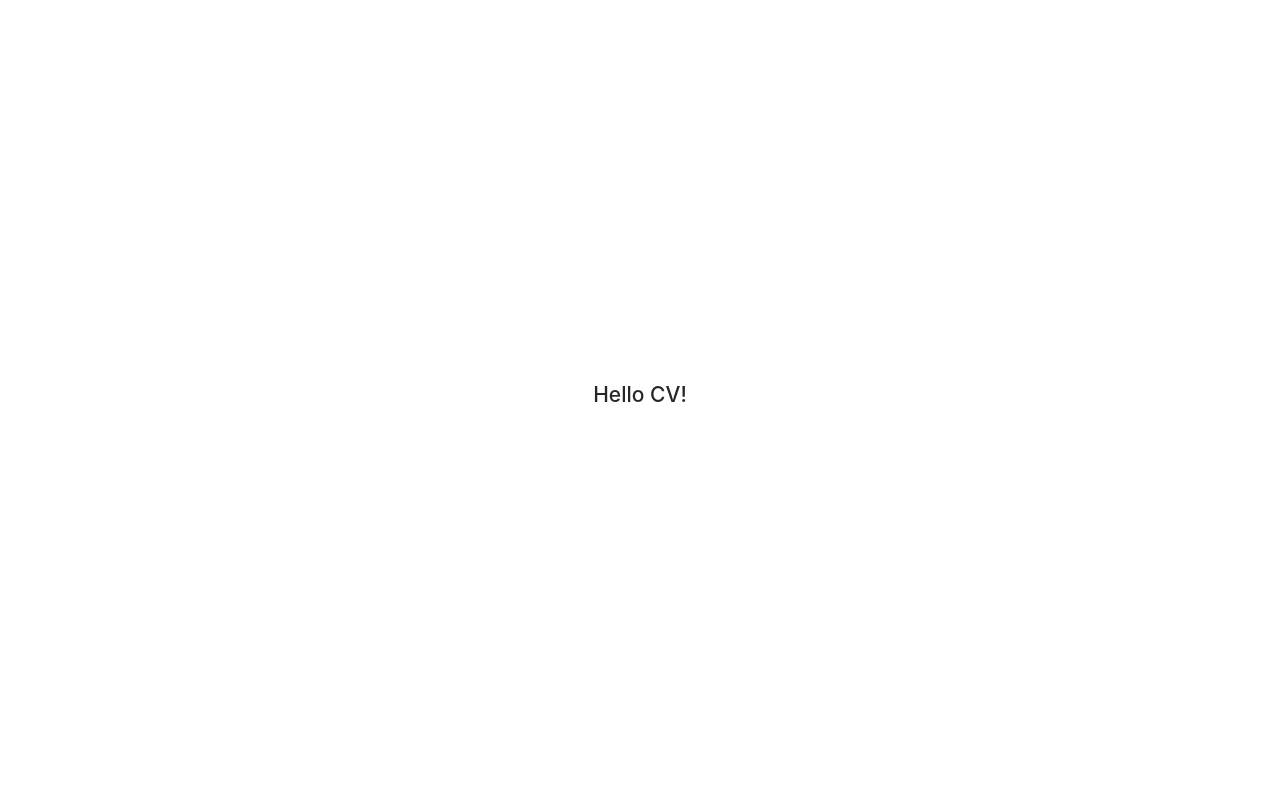
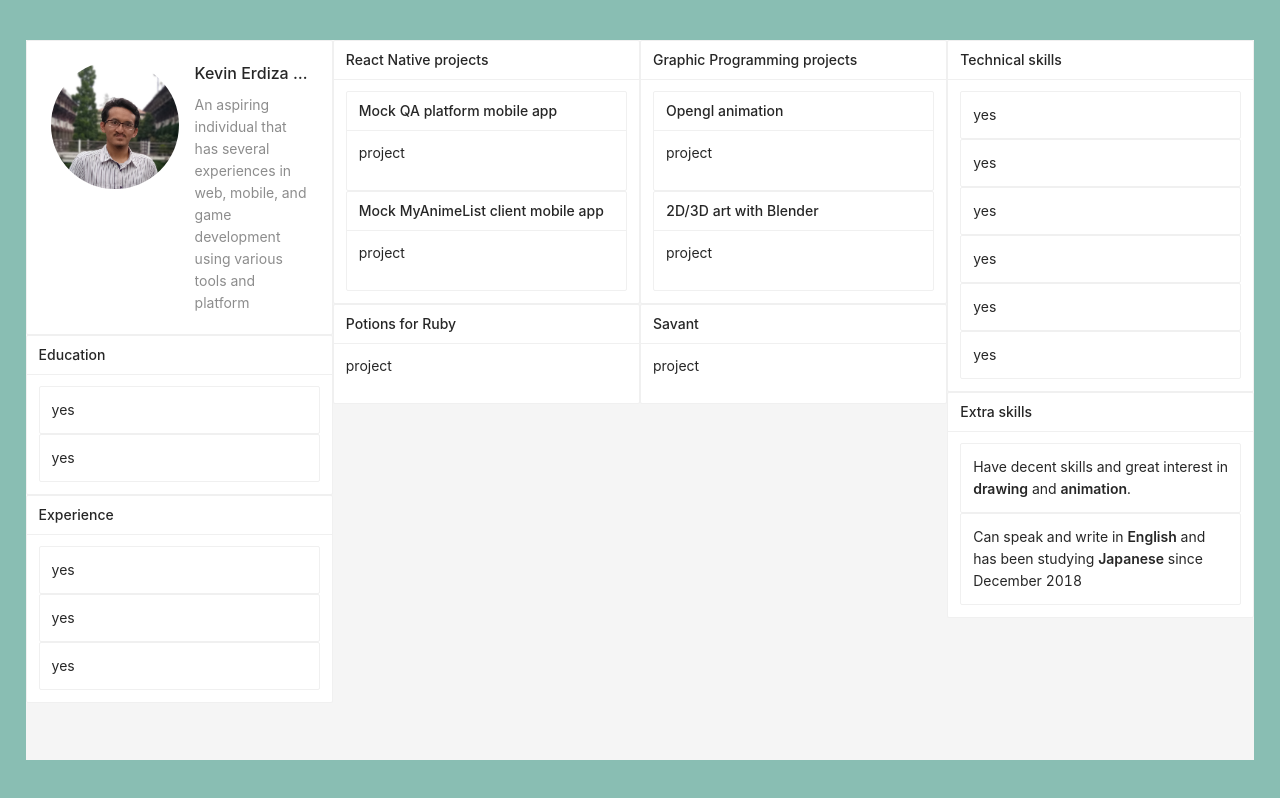
Before and after one commit to keychera/React-Playground, a React (Create React App) app: page /cv in a window 1280 px wide. Built offline with nearby package versions, Linux system fonts and the light colour scheme.

Commit message:
basic cv layouting

```diff
--- a/src/App.css
+++ b/src/App.css
@@ -5,4 +5,6 @@
   display: flex;
   justify-content: center;
   align-items: center;
+  background-color: #89beb3;
+  overflow: hidden;
 }
--- a/src/components/CV/index.js
+++ b/src/components/CV/index.js
@@ -1,15 +1,247 @@
 import React from 'react'
 import { Helmet } from 'react-helmet'
+import { Row, Col, Avatar, Typography, Card, List } from 'antd'
+import ProfilePic from '../../assets/me.png'
+import './style.css'
+
+const { Text } = Typography;
+const { Meta } = Card;
+
+const content = {
+  name: "Kevin Erdiza Yogatama",
+  about: "An aspiring individual that has several experiences in web, mobile, and game development using various tools and platform",
+  projects: [
+    {
+      type: "group",
+      title: "React Native projects",
+      items: [
+        {
+          type: "project",
+          title: "Mock QA platform mobile app",
+          time: "August - September 2020",
+          tools: [
+            "react-native",
+            "javascript"
+          ]
+        },
+        {
+          type: "project",
+          title: "Mock MyAnimeList client mobile app",
+          time: "July - August 2020",
+          tools: [
+            "react-native",
+            "expo",
+            "javascript"
+          ]
+        }
+      ]
+    },
+    {
+      type: "group",
+      title: "Graphic Programming projects",
+      items: [
+        {
+          type: "project",
+          title: "Opengl animation",
+          time: "August - September 2020",
+          tools: [
+            "c++",
+            "opengl",
+            "glsl/Shading Language"
+          ]
+        },
+        {
+          type: "project",
+          title: "2D/3D art with Blender",
+          time: "September 2020 - ongoing",
+          tools: [
+            "Blender"
+          ]
+        }
+      ]
+    },
+    {
+      type: "project",
+      title: "Potions for Ruby",
+      subtitle: "a game made with Godot engine",
+      time: "May - June 2020",
+      tools: [
+        "godot",
+        "gdscript"
+      ]
+    },
+    {
+      type: "project",
+      title: "Savant",
+      subtitle: "University's final year project",
+      time: "August 2019 - April 2020",
+      tools: [
+        "Blender"
+      ]
+    }
+  ],
+  education: [
+    {
+      name: "Institut Teknologi Bandung",
+      type: "university",
+      time: "2015-2020"
+    },
+    {
+      name: "SMANU MH Thamrin",
+      type: "senior high school",
+      time: "2012-2015"
+    }
+  ],
+  experience: [
+    {
+      title: "Head of IT",
+      "place": "event: Pemilu HMIF",
+      time: "September 2017 - December 2017",
+      "desc": "lorem ipsum"
+    },
+    {
+      title: "Head of Gamedev community",
+      "place": "Inkubator IT HMIF",
+      time: "2018",
+      "desc": "lorem ipsum"
+    },
+    {
+      title: "Marketing Staff",
+      "place": "Inkubator IT HMIF",
+      time: "August 2016-2019",
+      "desc": "lorem ipsum"
+    }
+  ],
+  skills: [
+    {
+      title: "language",
+      items: ["Javascript", "C++", "Python", "Java", "C#", "PHP", "perl"],
+    },
+    { title: "versioning", items: ["git"] },
+    { title: "framework / lib", items: ["React", "React-native"] },
+    { title: "design tools", items: ["figma"] },
+    { title: "game_engine", items: ["Godot", "Unity"] },
+    { title: "other", items: ["Blender", "Opengl", "Shading language"] }
+  ],
+  extra: [
+    (<>
+      Have decent skills and great interest in <Text strong>drawing</Text> and <Text strong>animation</Text>.
+    </>),
+    (<>
+      Can speak and write in <Text strong>English</Text> and has been studying <Text strong>Japanese</Text> since December 2018
+    </>)
+  ]
+}
+
+const ProjectCard = (props) => {
+  const { title, type } = props
+  if (type === 'project') {
+    return (
+      <Card title={title} size='small'>
+        <p>{type}</p>
+      </Card>
+    )
+  } else if (type === 'group') {
+    const { items } = props
+    return (
+      <Card title={title} size='small'>
+        {items.map((v, i) => (
+          <ProjectCard {...v} key={i} />
+        ))}
+      </Card>
+    )
+  } else {
+    return (<Card size='small'>undefiend type</Card>)
+  }
+}
+
+const Projects = () => {
+  return (
+    <List
+      grid={{
+        column: 2
+      }}
+      dataSource={content.projects}
+      renderItem={ProjectCard}
+      rowKey={(v,i) => i}
+    />
+  )
+}
+
+const SkillCard = (v) => {
+  return (
+    <>
+      <Card size='small'>
+        yes
+      </Card>
+    </>
+  )
+}
+
+const ExtraCard = ({ value }) => (<Card size='small'>{value}</Card>)
+
+const Skills = () => {
+  return (
+    <>
+      <Card title='Technical skills' size='small'>
+        {content.skills.map((v, i) => (
+          <SkillCard {...v} key={i} />
+        ))}
+      </Card>
+      <Card title='Extra skills' size='small'>
+        {content.extra.map((v, i) => (
+          <ExtraCard value={v} key={i} />
+        ))}
+      </Card>
+    </>
+  )
+}
+
+const Profile = () => {
+  return (
+    <>
+      <Card>
+        <Meta
+          avatar={<Avatar src={ProfilePic} size={128} />}
+          title={content.name}
+          description={content.about}
+        />
+      </Card>
+      <Card title='Education' size='small'>
+        {content.education.map((v, i) => (
+          <SkillCard {...v} key={i} />
+        ))}
+      </Card>
+      <Card title='Experience' size='small'>
+        {content.experience.map((v, i) => (
+          <SkillCard {...v} key={i} />
+        ))}
+      </Card>
+    </>
+  )
+}
 
 const CV = () => {
   return (
-    <div>
+    <div className='container'>
       <Helmet>
         <title>keychera's CV</title>
       </Helmet>
-      <h2>Hello CV!</h2>
+      <Row align='center'>
+        <Col span={6}>
+          <Profile />
+        </Col>
+        <Col span={12}>
+          <Projects />
+        </Col>
+        <Col span={6}>
+          <Skills />
+        </Col>
+      </Row>
+
     </div>
   )
 }
 
+
 export default CV
--- /dev/null
+++ b/src/components/CV/style.css
@@ -0,0 +1,6 @@
+.container {
+  height: 90vh;
+  width: 96vw;
+  background-color: whitesmoke;
+  overflow: hidden;
+}
```
Also changed, not shown: src/assets/me.png (added).
